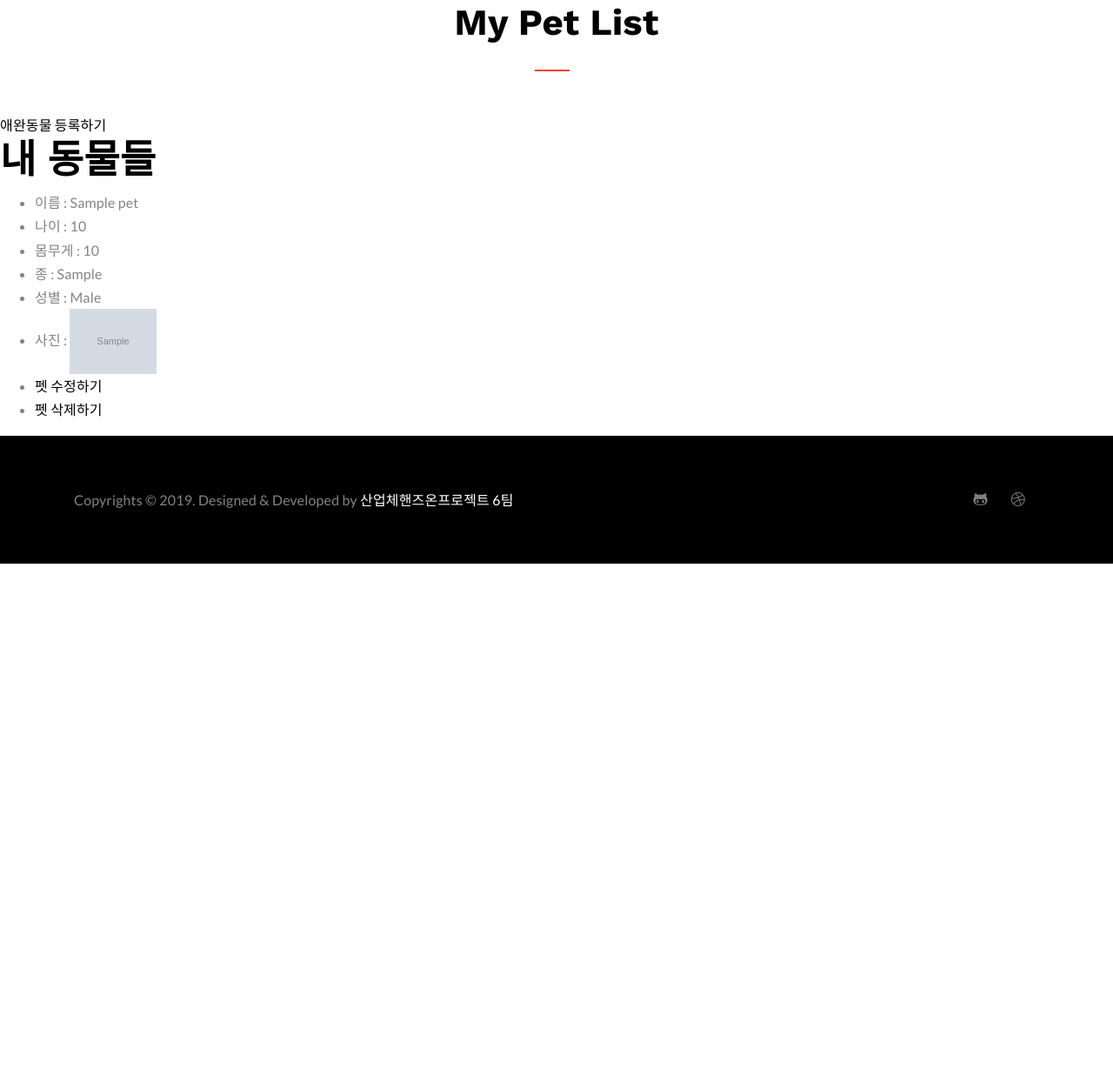
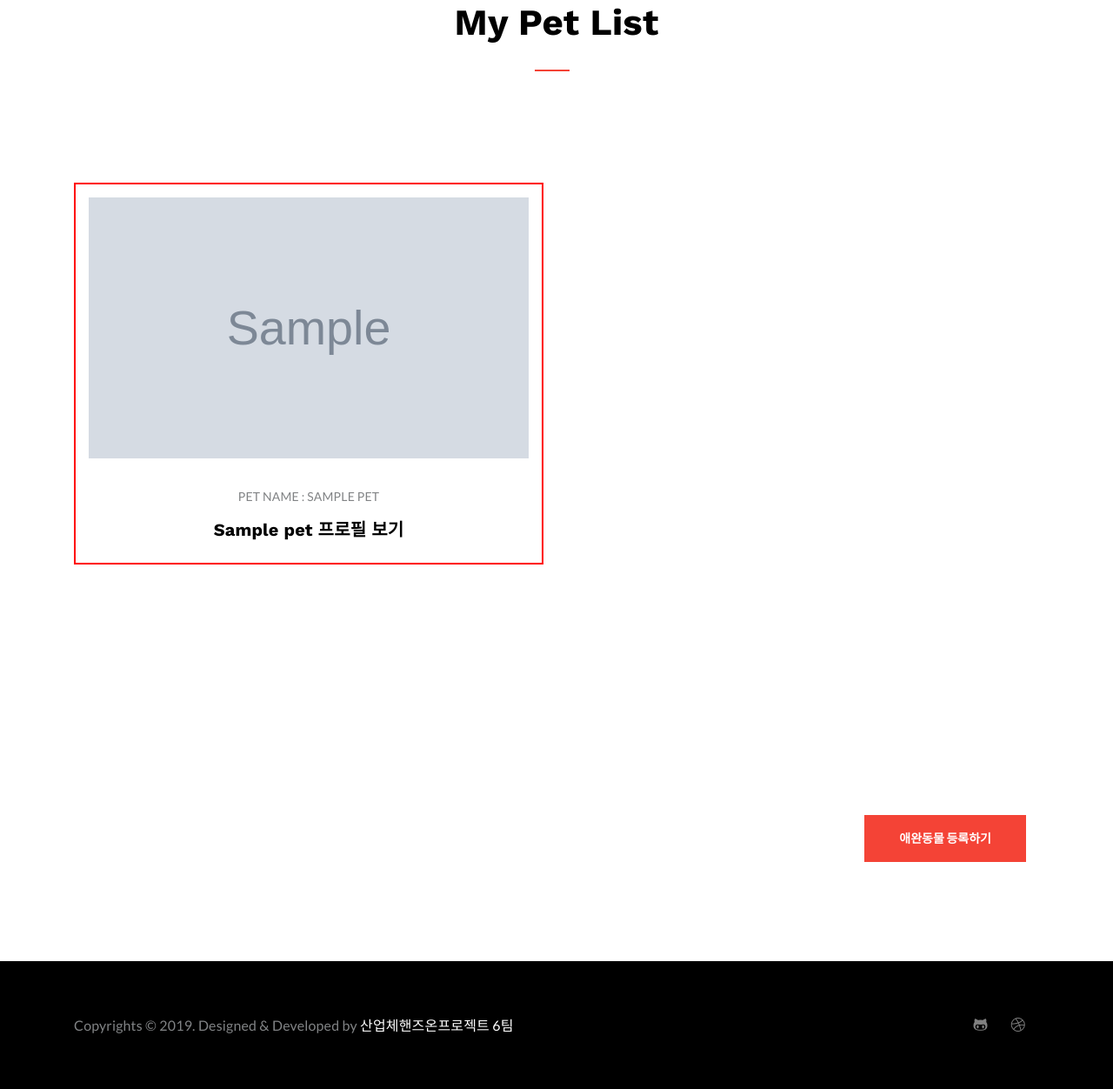
Before and after one commit to Handson-project-Team06/Pet_Matching, a Django app: page /matching/home/my_pet_list/ in a window 1280 px wide. Shown: the part 116-1368 px from the top of the page at 87% size. Before the commit the page ends 764 px from the top, so only its background shows below. Run offline with Django 3.2, Linux system fonts and the light colour scheme; a user stored in the database is signed in; tables that the repository leaves empty hold one stand-in row (values such as "Sample post"); grey boxes marked "Sample" are stand-in pictures; some libraries are stand-ins or nearby versions.

Commit message:
modify my pet list page

```diff
--- a/matching/templates/matching/my_pet_list.html
+++ b/matching/templates/matching/my_pet_list.html
@@ -28,39 +28,40 @@
 {% block content %}
     <div class="text-center mb-5 contact-title">
         <h2>My Pet List</h2>
+
+        {% for object in object_list %}
+
+            <section class="section blog-post">
+                <div class="container">
+                    <div class="row">
+                        <div class="col-lg-6 col-md-6" style="text-align: center">
+                            <div class="post mb-5" style="border:2px solid red; padding:15px;">
+                                <a class="image-content">
+                                    <img src="{{ object.picture.url }}" alt="" class="img-fluid" style="height: 300px;">
+                                </a>
+
+                                <div class="post-content">
+                                    <span class="date text-uppercase text-sm">Pet name : {{ object.name }}</span>
+
+                                    <a href="{% url 'matching:my_pet_detail' pk=object.id %}"><h4>{{ object.name }} 프로필 보기</h4></a>
                                 </div>
-  <a href="{% url 'matching:pet_create' %}">애완동물 등록하기</a>
-  <div>
-    <h1>내 동물들</h1>
-    {% for object in object_list %}
-      <ul>
-        <li>
-          이름 : {{ object.name }}
-        </li>
-        <li>
-          나이 : {{ object.age }}
-        </li>
-        <li>
-          몸무게 : {{ object.weight }}
-        </li>
-        <li>
-          종 : {{ object.breed }}
-        </li>
-        <li>
-          성별 : {{ object.get_gender_display }}
-        </li>
-        <li>
-          사진 : <img alt="사진" src="{{ object.picture.url }}" style="width: 100px">
-        </li>
-        <li>
-          <a href="{% url 'matching:pet_update' pk=object.id %}">펫 수정하기</a>
-        </li>
-        <li>
-          <a href="{% url 'matching:pet_delete' pk=object.id %}">펫 삭제하기</a>
-        </li>
-      </ul>
+                            </div>
+
+                        </div>
+                    </div>
+                </div>
+            </section>
         {% empty %}
-      <h>내 동물이 없음 등록해주셈!!</h>
+            <section class="section banner-3">
+                <h>내 반려동물이 없어요. 등록해주세요</h>
+            </section>
         {% endfor %}
+
+        <section class="section banner-3">
+            <button class="btn btn-main" onclick="window.location = '{% url 'matching:pet_create' %}';" style="margin-bottom: 100px; margin-right: 100px; float:right;">애완동물 등록하기</button>
+        </section>
     </div>
+
+
+
 {% endblock %}
```
Lines whose indentation alone changed are shown as unchanged.
